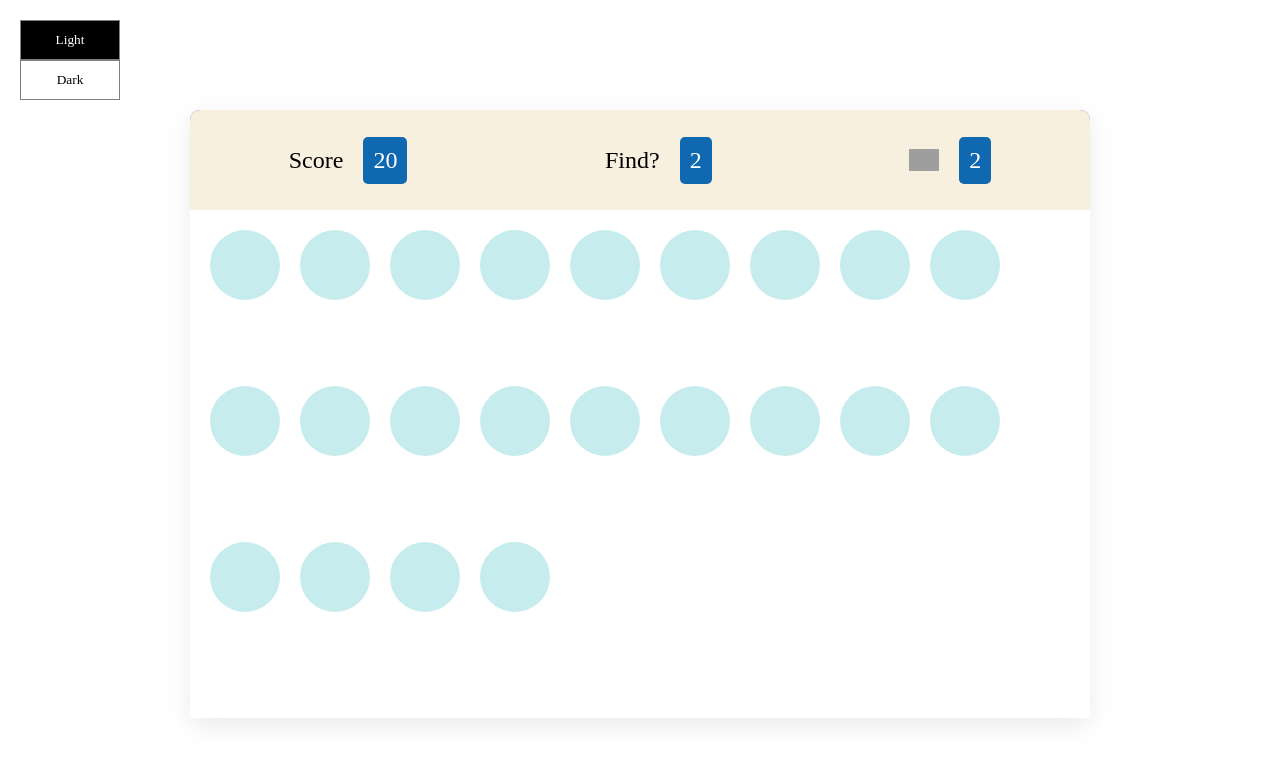
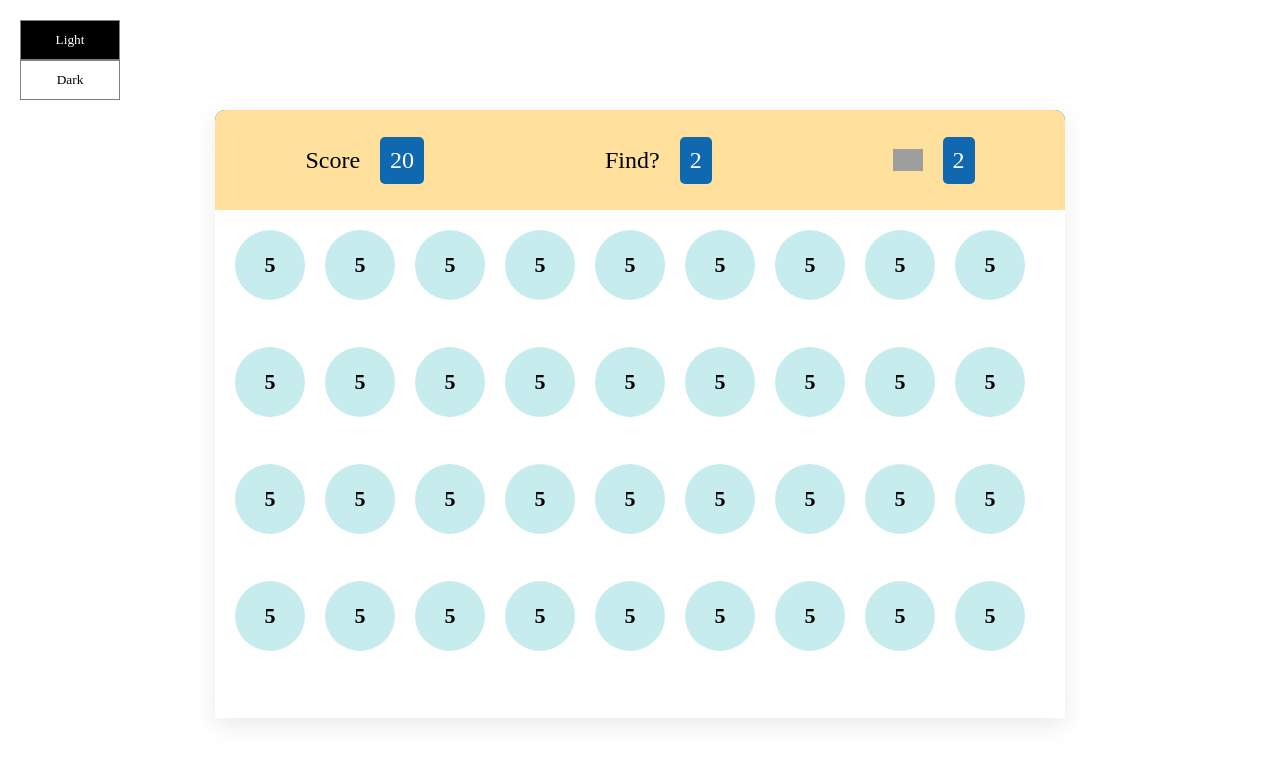
Before and after one commit to pratiksingh5/colorguessinggame, a plain HTML site: page index.html in a window 1280 px wide. Both pictures are taken after a click on the button "Light". Drawn offline with Linux system fonts and the light colour scheme; grey boxes are pictures that could not be loaded.

Commit message:
added dibbas

```diff
--- a/index.html
+++ b/index.html
@@ -29,28 +29,7 @@
                 </div>
             </div>
             <div class="canvas">
-                <div class="circle"></div>
-                <div class="circle"></div>
-                <div class="circle"></div>
-                <div class="circle"></div>
-                <div class="circle"></div>
-                <div class="circle"></div>
-                <div class="circle"></div>
-                <div class="circle"></div>
-                <div class="circle"></div>
-                <div class="circle"></div>
-                <div class="circle"></div>
-                <div class="circle"></div>
-                <div class="circle"></div>
-                <div class="circle"></div>
-                <div class="circle"></div>
-                <div class="circle"></div>
-                <div class="circle"></div>
-                <div class="circle"></div>
-                <div class="circle"></div>
-                <div class="circle"></div>
-                <div class="circle"></div>
-                <div class="circle"></div>
+                <!-- <div class="circle"></div> -->
             </div>
         </div>
     </div>
--- a/script.js
+++ b/script.js
@@ -0,0 +1,43 @@
+let bg = document.querySelector("#bg");
+let light = document.querySelector("#light");
+let dark = document.querySelector("#dark");
+
+let toggle = {
+  light: {
+    backgroundColor: "white",
+    textColor: "black",
+  },
+  dark: {
+    backgroundColor: "black",
+    textColor: "white",
+  },
+};
+
+
+dark.addEventListener("click", function(){
+    bg.style.backgroundColor = toggle.dark.backgroundColor;
+    bg.style.color =  toggle.dark.textColor
+})
+
+light.addEventListener("click", function(){
+    bg.style.backgroundColor = toggle.light.backgroundColor
+    bg.style.color = toggle.light.textColor
+})
+
+
+let circle = document.querySelector('.circle');
+let canvas = document.querySelector('.canvas');
+
+function makeCircles(){
+    console.log("Circle creation starts");
+
+
+    for(let i = 0; i < 36 ; i++){
+        // canvas.innerHTML = `<div class="circle">5</div>`;
+        canvas.innerHTML = canvas.innerHTML +`<div class="circle">5</div>`
+        console.log('circle created', i)
+    }
+
+}
+
+makeCircles()
--- a/style.css
+++ b/style.css
@@ -40,10 +40,10 @@ html,body{
 
 .game-panel{
     height: 80%;
-    width: 86%;
+    width: 80%;
     background-color: rebeccapurple;
     margin: 0 auto;
-    max-width: 900px;
+    max-width: 850px;
     border-radius: 10px;
     box-shadow: rgba(149, 157, 165, 0.2) 0px 8px 24px;
     /* border: solid 1px rgb(176, 167, 206); */
@@ -52,7 +52,7 @@ html,body{
 .widgets{
     height: 100px;
     width: 100%;
-    background-color: #F8F0DF;
+    background-color: #ffe09d;
     border-radius: 10px 10px 0 0;
     display: flex;
     align-items: center;
@@ -89,4 +89,10 @@ html,body{
     background-color: #c7ecee;
     border-radius: 50%;
     margin-right: 20px;
+    display: flex;
+    align-items: center;
+    justify-content: center;
+    font-weight: 600;
+    font-size: 22px;
+    cursor: pointer;
 }
```
